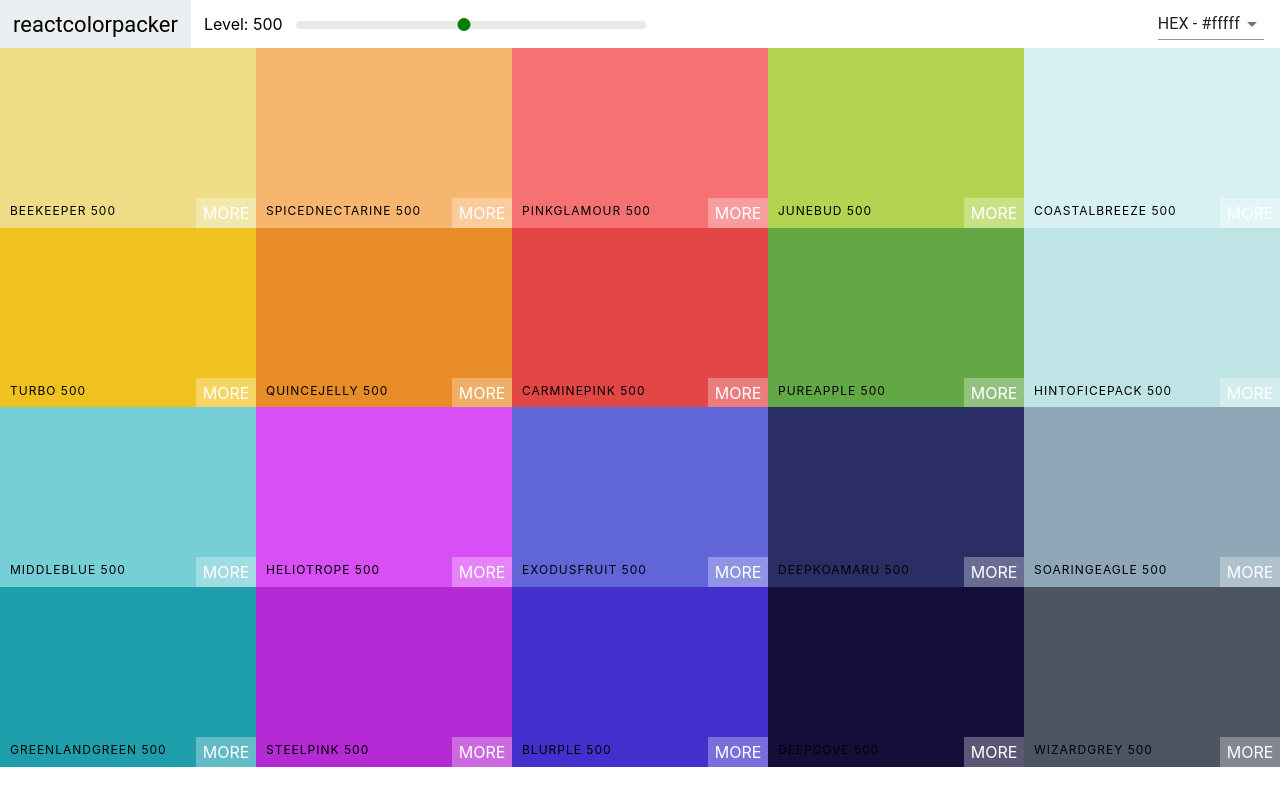
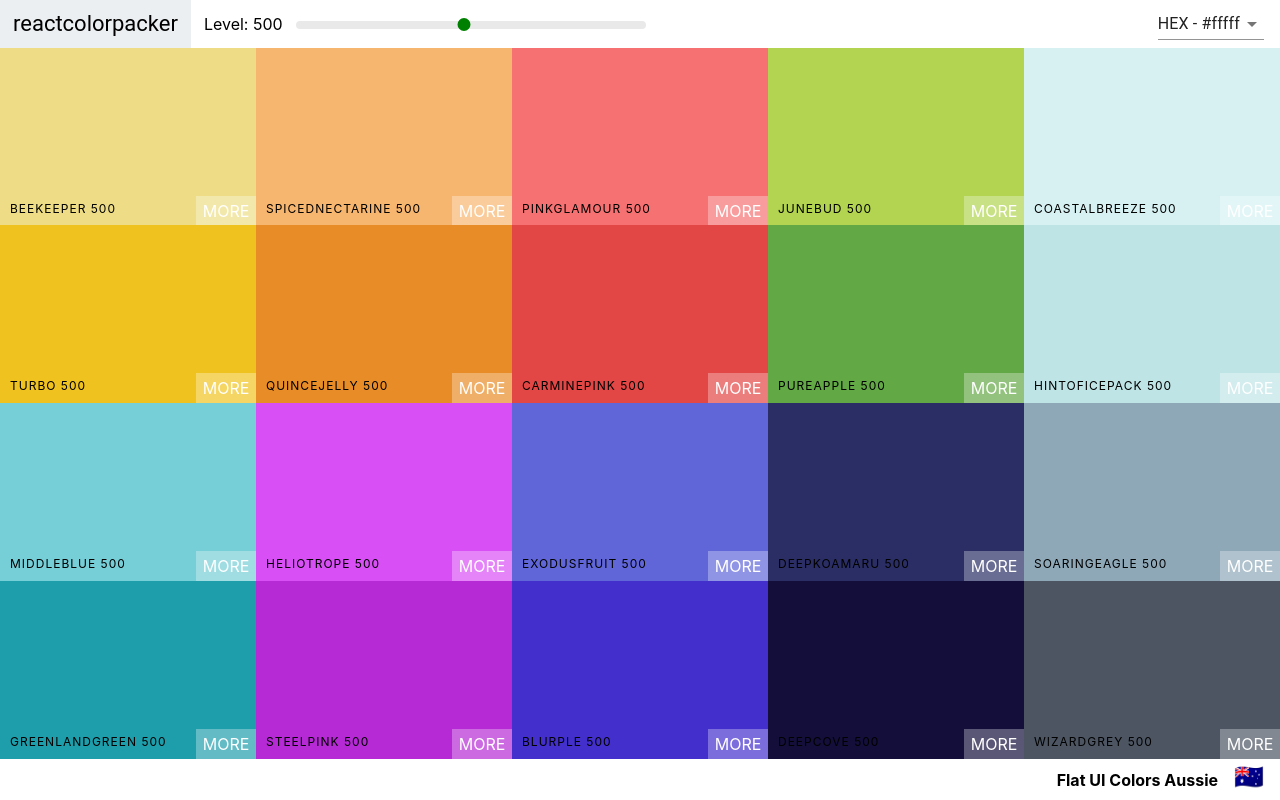
Before and after one commit to nehavjaiswal/ColorApp, a React (Create React App) app: page / in a window 1280 px wide. Built offline with nearby package versions, Linux system fonts and the light colour scheme.

Commit message:
Add palette Footer

```diff
--- a/src/App.js
+++ b/src/App.js
@@ -6,7 +6,6 @@
 
 function App() {
 
-  console.log(generatePalette(seedColor[4]))
   return (
 
     <div>
--- a/src/Palette.css
+++ b/src/Palette.css
@@ -1,7 +1,23 @@
 .Palette{
     height: 100vh;
+    display: flex;
+    flex-direction: column;
 }
 
 .Palette-colors{
     height: 90%;
 }
+
+.palette-footer{
+    background-color: white;
+    height: 5vh;
+    display: flex;
+    justify-content: flex-end;
+    align-items: center;
+    font-weight: bolder;
+}
+.palette-emoji{
+    font-size: 1.5rem;
+    margin: 0 1rem;
+    padding-bottom: 7px;
+}
--- a/src/Palette.js
+++ b/src/Palette.js
@@ -19,7 +19,7 @@
         this.setState({ format : val})
     }
     render(){
-        const {colors} = this.props.palette;
+        const {colors, paletteName, emoji} = this.props.palette;
         const{level, format} = this.state
         const colorBoxs = colors[level].map(color =>(
             <ColorBox background ={color[format]} name = {color.name}  />
@@ -27,10 +27,18 @@
         return(
             <div className="Palette">
 
-               <NavBar level ={level} changeLevel ={this.changeLevel} handleChange = {this.handleChange} />
+               <NavBar level ={level}
+                changeLevel ={this.changeLevel}
+                handleChange = {this.handleChange} />
                 <div className="Palette-colors">
                     {colorBoxs}
                 </div>
+                <footer className="palette-footer">
+                    {paletteName}
+                    <span className="palette-emoji">
+                        {emoji}
+                    </span>
+                </footer>
             </div>
         )
     }
```
